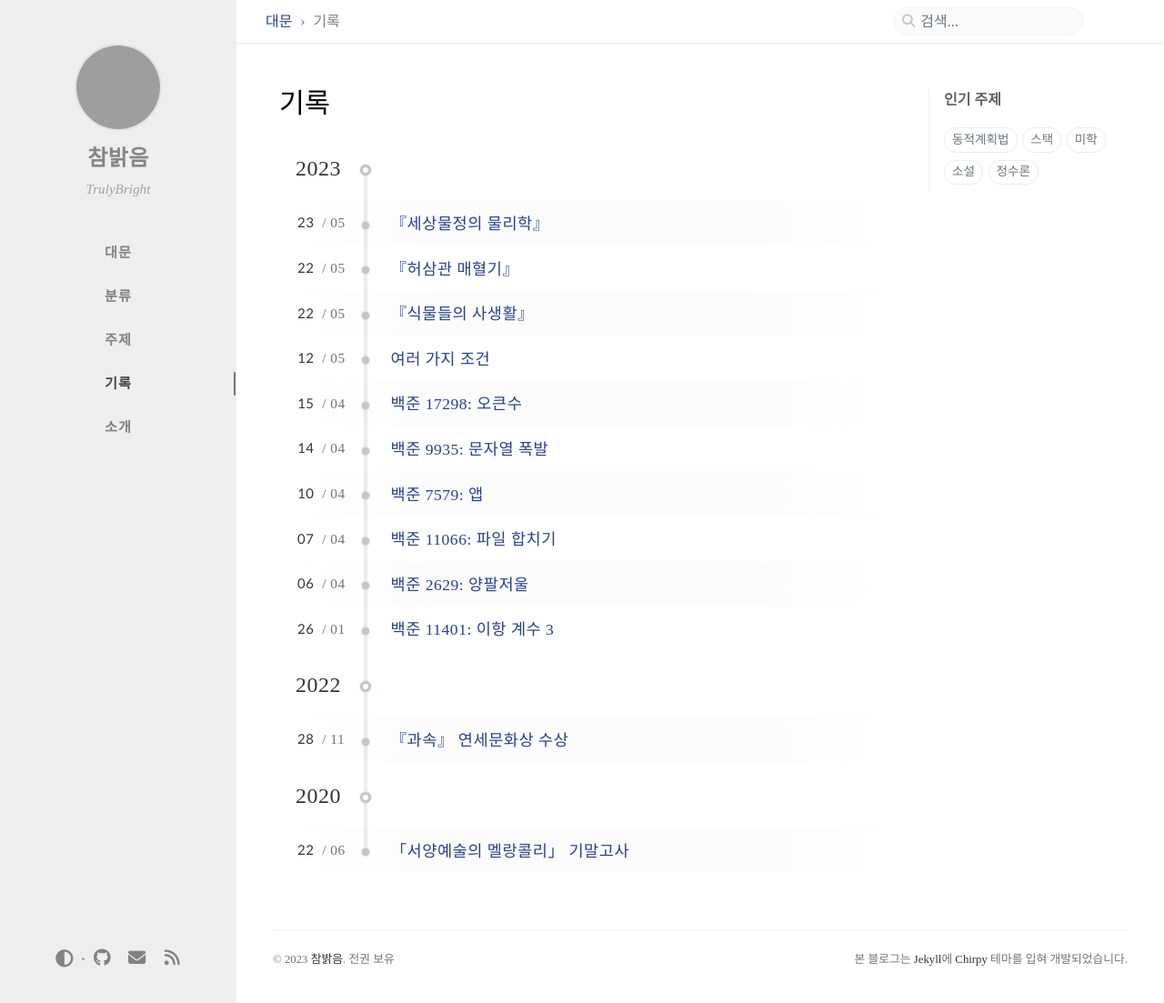
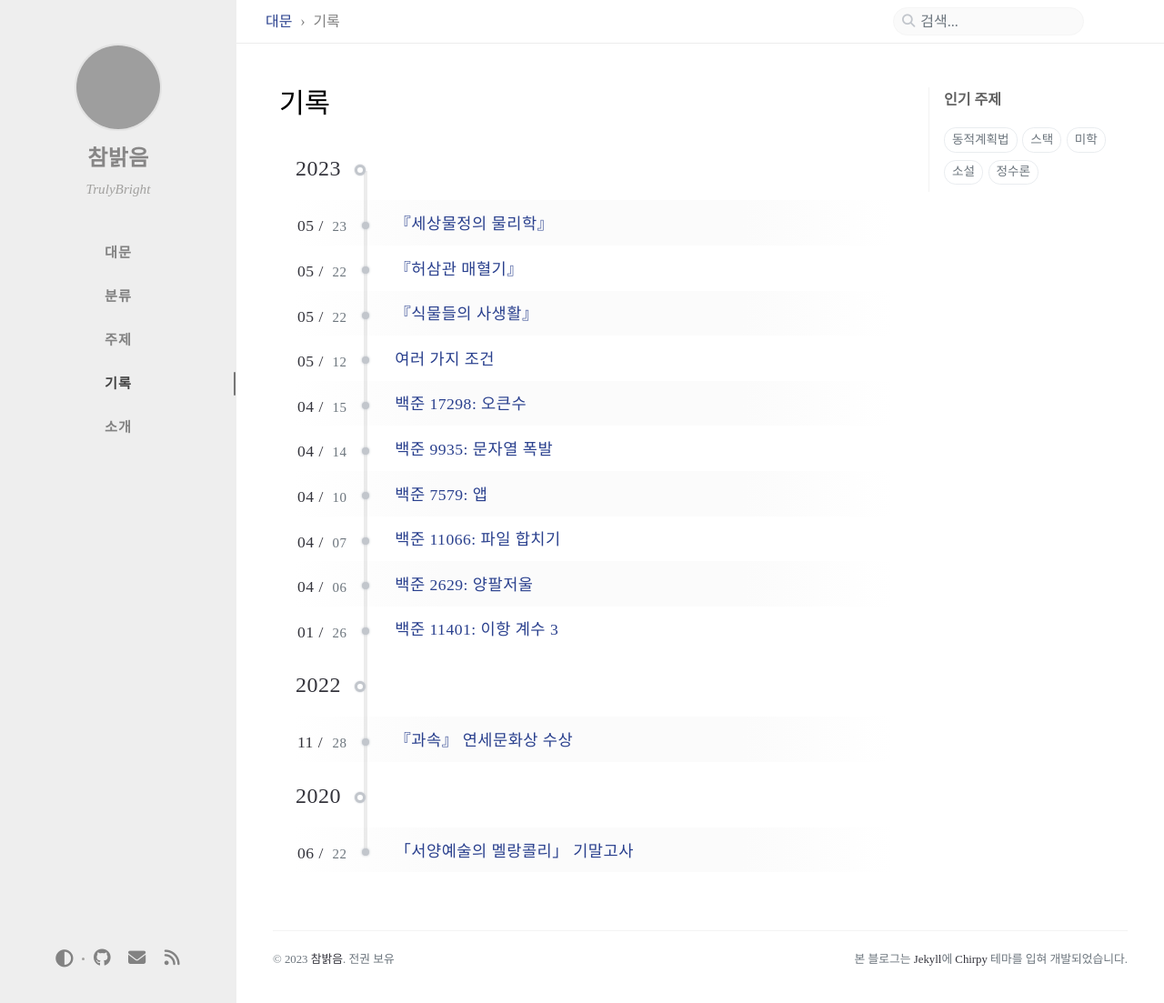
Before and after one commit to TrulyBright/trulybright.github.io, a Jekyll site: the page built from _tabs/archives.md, in a window 1280 px wide and 1103 px high. Shown: the whole window at 91% size. Built offline with Jekyll 4.4.1, drawn with Linux system fonts in a browser that asks for light colours; some web fonts are replaced; comment, search, counter and statistics services are not loaded; grey boxes are pictures that could not be loaded.

Commit message:
fix: archive dots alignment & font

```diff
--- a/_layouts/archives.html
+++ b/_layouts/archives.html
@@ -5,8 +5,8 @@ layout: page
 
 {% include lang.html %}
 
-{% assign df_strftime_m = site.data.locales[lang].df.archives.strftime | default: '/ %m' %}
-{% assign df_dayjs_m = site.data.locales[lang].df.archives.dayjs | default: '/ MM' %}
+{% assign df_strftime_m = site.data.locales[lang].df.archives.strftime | default: '%m /' %}
+{% assign df_dayjs_m = site.data.locales[lang].df.archives.dayjs | default: 'MM /' %}
 
 <div id="archives" class="pl-xl-3">
 
@@ -22,10 +22,10 @@ layout: page
 
   <li>
   {% assign ts = post.date | date: '%s' %}
-    <span class="date day" data-ts="{{ ts }}" data-df="DD">{{ post.date | date: "%d" }}</span>
-    <span class="date month small text-muted ml-1" data-ts="{{ ts }}" data-df="{{ df_dayjs_m }}">
+    <span class="date month" data-ts="{{ ts }}" data-df="{{ df_dayjs_m }}">
       {{ post.date | date: df_strftime_m }}
     </span>
+    <span class="date day small text-muted ml-1" data-ts="{{ ts }}" data-df="DD">{{ post.date | date: "%d" }}</span>
     <a href="{{ post.url | relative_url }}">{{ post.title }}</a>
   </li>
 
--- a/_sass/layout/archives.scss
+++ b/_sass/layout/archives.scss
@@ -18,6 +18,7 @@
   .year {
     height: 3.5rem;
     font-size: 1.5rem;
+    font-family: 'KoPubWorld Dotum';
     position: relative;
     left: 2px;
     margin-left: -$timeline-width;
@@ -45,7 +46,7 @@
       border-radius: 50%;
       width: 12px;
       height: 12px;
-      left: 21.5px;
+      left: 15px;
       border: 3px solid;
       background-color: var(--timeline-year-dot-color);
       border-color: var(--timeline-node-bg);
@@ -93,15 +94,18 @@
     display: inline-block;
     position: relative;
     right: 0.5rem;
+    top: 0.25rem;
 
     &.month {
       width: 1.4rem;
       text-align: center;
+      font-family: 'KoPubWorld Dotum';
     }
 
     &.day {
+      margin-left: .7rem !important;
       font-size: 85%;
-      font-family: Lato, sans-serif;
+      font-family: 'KoPubWorld Dotum';
     }
   }
 
```
